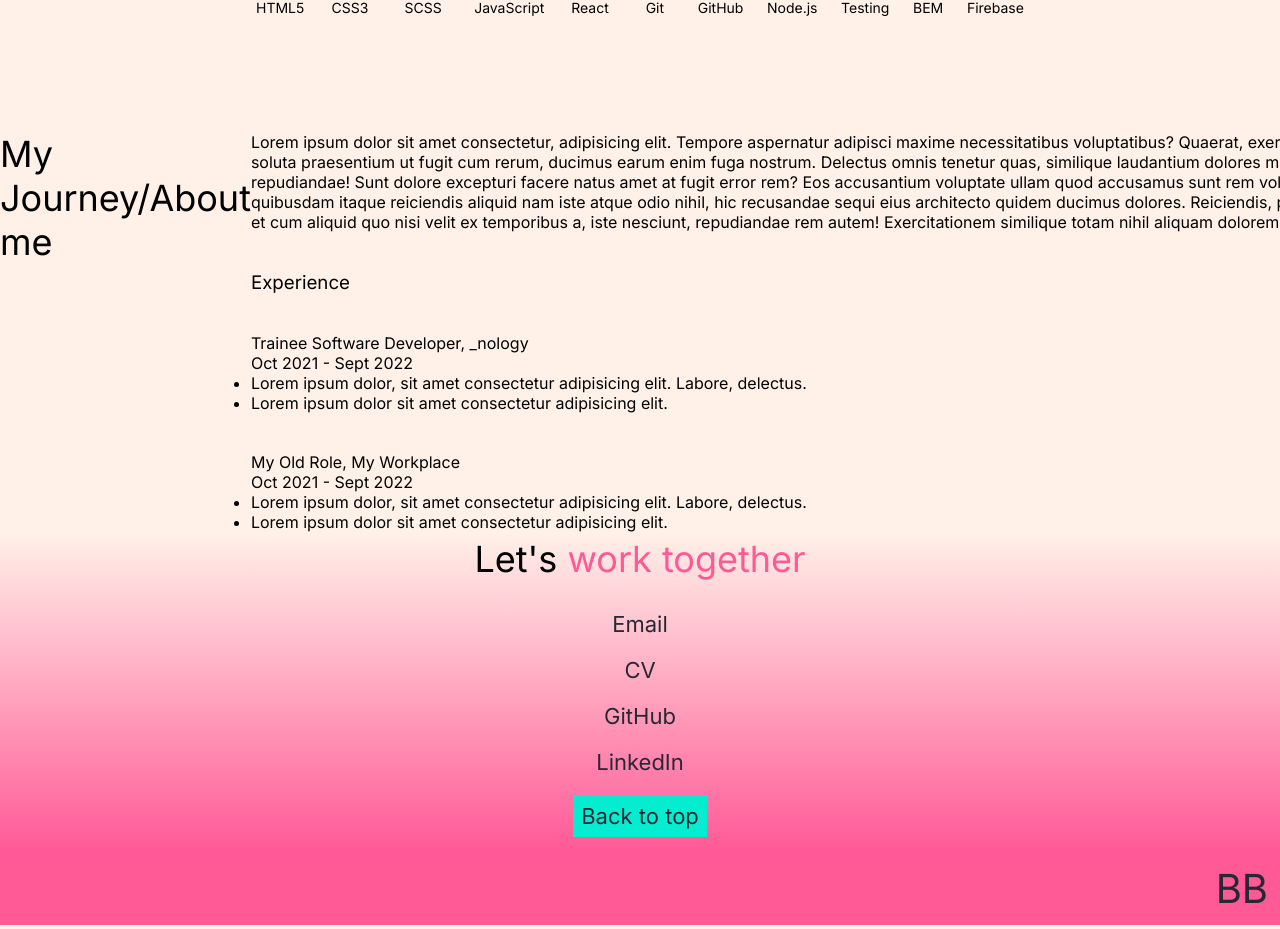
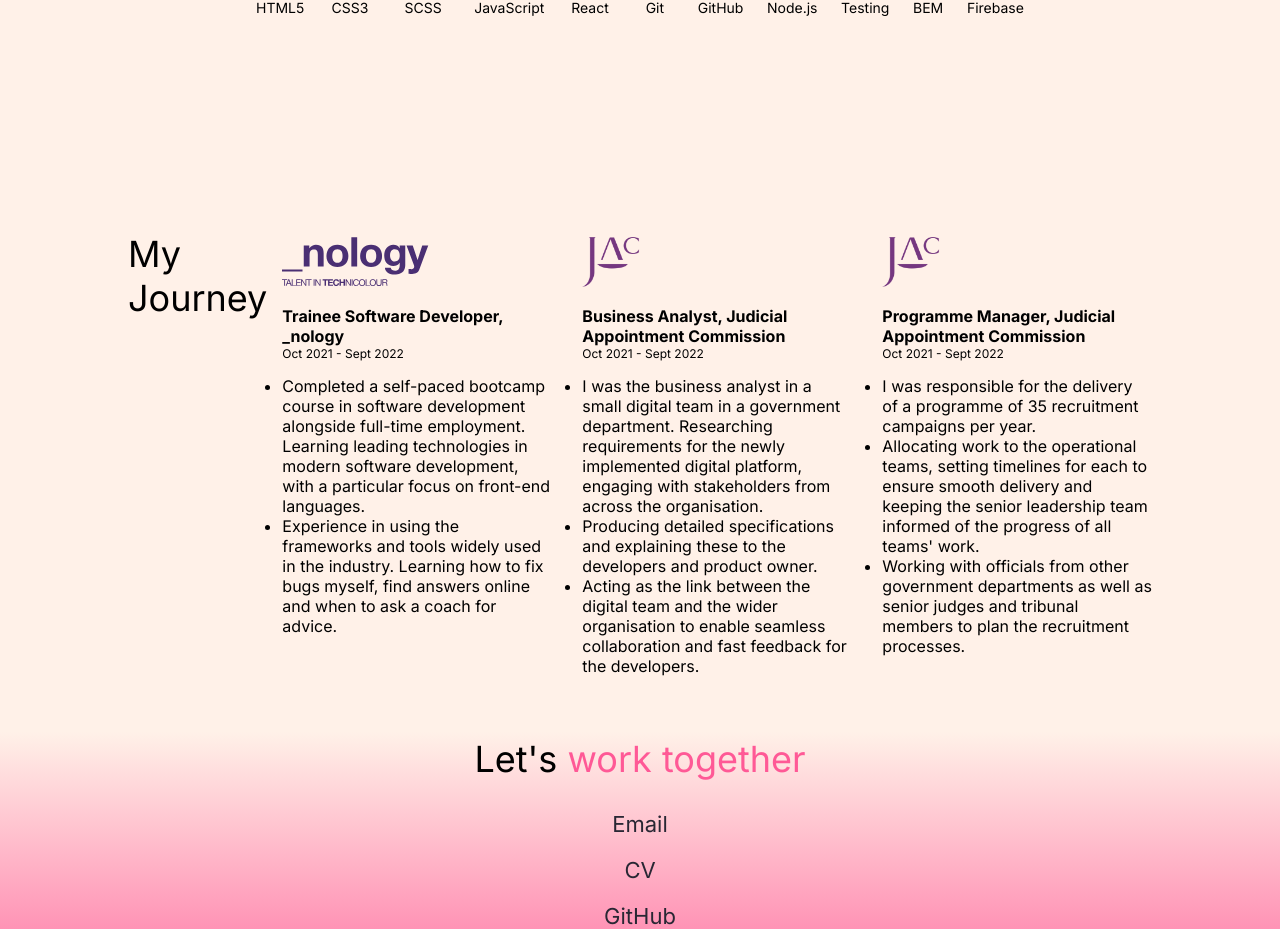
Before and after one commit to blaisebuckland/portfolio-v2, a React (Create React App) app: page / in a window 1280 px wide. Shown: the part 2038-2967 px from the top of the page. Built offline with nearby package versions, Linux system fonts and the light colour scheme.

Commit message:
Add content to about section and style

```diff
--- a/src/components/About/About.jsx
+++ b/src/components/About/About.jsx
@@ -1,31 +1,48 @@
 import React from 'react';
 import styles from './About.module.scss';
+
+import nology from '../../assets/nology.svg'
+import jac from '../../assets/JAC.webp'
 
 const About = () => {
   return (
     <>
-    <section className={styles.aboutContainer}>
-      <h2 className={styles.aboutHeading}>My Journey/About me</h2>
-      <div className={styles.textContainer}>
-        <p className={styles.aboutIntro}>Lorem ipsum dolor sit amet consectetur, adipisicing elit. Tempore aspernatur adipisci maxime necessitatibus voluptatibus? Quaerat, exercitationem aspernatur soluta praesentium ut fugit cum rerum, ducimus earum enim fuga nostrum. Delectus omnis tenetur quas, similique laudantium dolores mollitia officia repudiandae! Sunt dolore excepturi facere natus amet at fugit error rem? Eos accusantium voluptate ullam quod accusamus sunt rem voluptatum et quia culpa quibusdam itaque reiciendis aliquid nam iste atque odio nihil, hic recusandae sequi eius architecto quidem ducimus dolores. Reiciendis, possimus repellendus et cum aliquid quo nisi velit ex temporibus a, iste nesciunt, repudiandae rem autem! Exercitationem similique totam nihil aliquam doloremque!</p>
-        <h3 className={styles.aboutSubheading}>Experience</h3>
-        <div className={styles.experienceContainer}>
-          <h4 className={styles.experienceHeading}>Trainee Software Developer, _nology</h4>
-          <p className={styles.experienceSubheading}>Oct 2021 - Sept 2022</p>
-          <ul className={styles.experienceList}>
-            <li className={styles.experienceListItem}>Lorem ipsum dolor, sit amet consectetur adipisicing elit. Labore, delectus.</li>
-            <li className={styles.experienceListItem}>Lorem ipsum dolor sit amet consectetur adipisicing elit.</li>
-          </ul>
-        </div>
-        <div className={styles.experienceContainer}>
-          <h4 className={styles.experienceHeading}>My Old Role, My Workplace</h4>
-          <p className={styles.experienceSubheading}>Oct 2021 - Sept 2022</p>
-          <ul className={styles.experienceList}>
-            <li className={styles.experienceListItem}>Lorem ipsum dolor, sit amet consectetur adipisicing elit. Labore, delectus.</li>
-            <li className={styles.experienceListItem}>Lorem ipsum dolor sit amet consectetur adipisicing elit.</li>
-          </ul>
-        </div>
-      </div>
+    <section className={styles.aboutContainer} id="about">
+      <h2 className={styles.aboutHeading}>My Journey</h2>
+        <section className={styles.experienceContainer}>
+          <div className={styles.jobContainer}>
+          <img src={nology} alt="nology logo" className={styles.companyLogo} />
+            <h4 className={styles.jobHeading}>Trainee Software Developer, _nology</h4>
+            <p className={styles.jobSubheading}>Oct 2021 - Sept 2022</p>
+            <ul className={styles.jobList}>
+              <li className={styles.jobListItem}>Completed a self-paced bootcamp course in software development alongside full-time employment. Learning leading technologies in modern software development, with a particular focus on front-end languages. </li>
+              <li className={styles.jobListItem}>Experience in using the frameworks and tools widely used in the industry. Learning how to fix bugs myself, find answers online and when to ask a coach for advice.</li>
+            </ul>
+          </div>
+
+          <div className={styles.jobContainer}>
+          <img src={jac} alt="JAC logo" className={styles.companyLogo} />
+            <h4 className={styles.jobHeading}>Business Analyst, Judicial Appointment Commission</h4>
+            <p className={styles.jobSubheading}>Oct 2021 - Sept 2022</p>
+            <ul className={styles.jobList}>
+              <li className={styles.jobListItem}>I was the business analyst in a small digital team in a government department. Researching requirements for the newly implemented digital platform, engaging with stakeholders from across the organisation.</li>
+              <li className={styles.jobListItem}>Producing detailed specifications and explaining these to the developers and product owner.</li>
+              <li className={styles.jobListItem}>Acting as the link between the digital team and the wider organisation to enable seamless collaboration and fast feedback for the developers.</li>
+            </ul>
+          </div>
+
+          <div className={styles.jobContainer}>
+          <img src={jac} alt="JAC logo" className={styles.companyLogo} />
+
+            <h4 className={styles.jobHeading}>Programme Manager, Judicial Appointment Commission</h4>
+            <p className={styles.jobSubheading}>Oct 2021 - Sept 2022</p>
+            <ul className={styles.jobList}>
+              <li className={styles.jobListItem}>I was responsible for the delivery of a programme of 35 recruitment campaigns per year. </li>
+              <li className={styles.jobListItem}>Allocating work to the operational teams, setting timelines for each to ensure smooth delivery and keeping the senior leadership team informed of the progress of all teams' work.</li>
+              <li className={styles.jobListItem}>Working with officials from other government departments as well as senior judges and tribunal members to plan the recruitment processes.</li>
+            </ul>
+          </div>
+        </section>
     </section>
 
     </>
--- a/src/components/About/About.module.scss
+++ b/src/components/About/About.module.scss
@@ -3,16 +3,35 @@
 .aboutContainer {
     display: flex;
     justify-content: space-evenly;
-    align-items: flex-start;
+    // align-items: center;
+    height: 50vh;
+    width: 80vw;
+    margin: 200px 10vw 100px 10vw;
+
+    // margin: 0 160px 0 160px;
 }
 
-.textContainer {
+.experienceContainer {
     display: flex;
-    flex-direction: column;
-    justify-content: space-between;
-    height: 400px;
+    // width: 900px;
 }
 
-.aboutIntro {
-    width: 1200px;
+.jobContainer {
+    width: 270px;
+    margin: 0 15px 0 15px;
 }
+
+.companyLogo {
+    height: 50px;
+    margin: 5px 0 15px 0;
+}
+
+.jobHeading {
+    font-weight: 700;
+    // margin: 15px;
+}
+
+.jobSubheading {
+    font-size: 12px;
+    margin-bottom: 15px;
+}
```
Also changed, not shown: src/assets/JAC.webp (added), src/assets/nology.svg (added).
